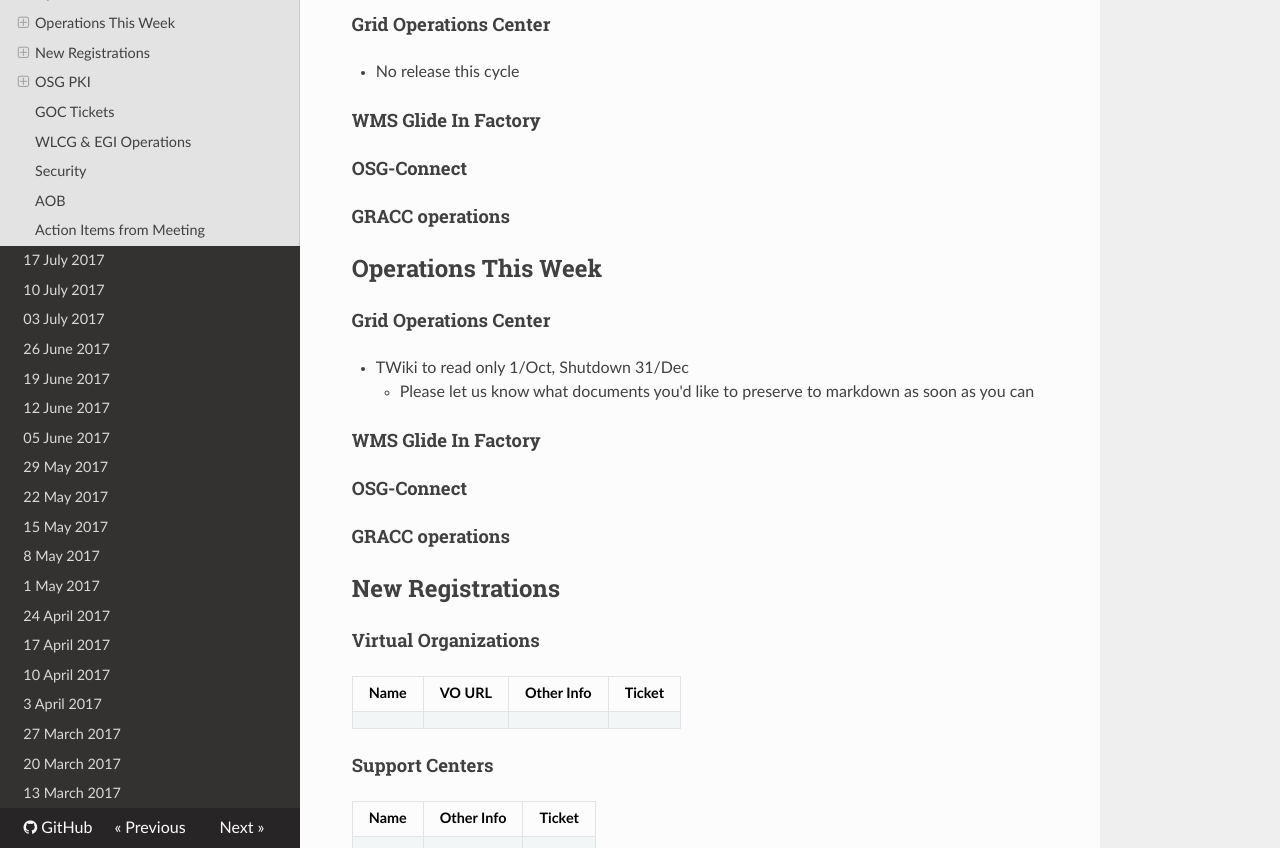
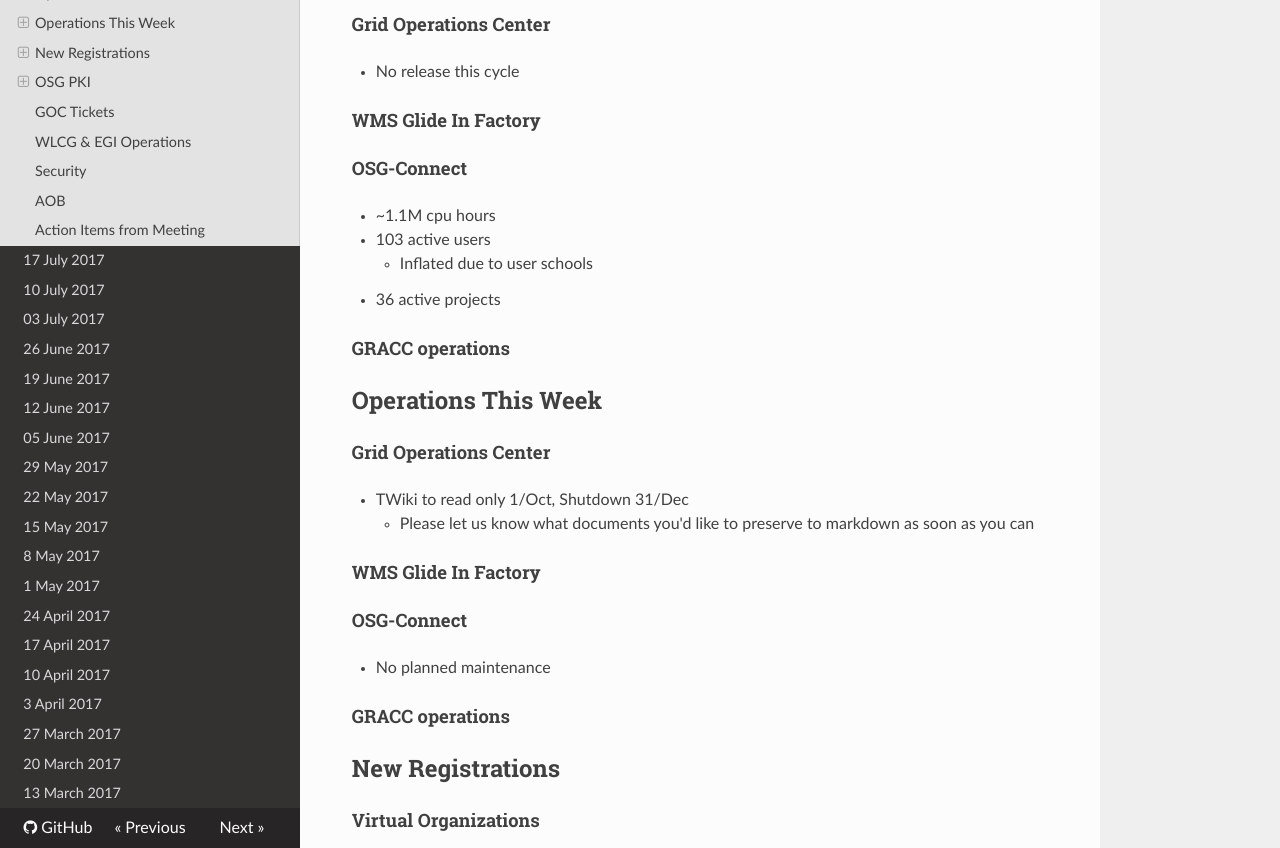
Before and after one commit to osg-htc/operations, an MkDocs documentation site: the page built from docs/WeeklyMinutes/24Jul2017.md, in a window 1280 px wide and 900 px high, scrolled down 1020 px, cut to the strip 52-900 px from the top of the window. Built offline with MkDocs 1.6.1, drawn with Linux system fonts in a browser that asks for light colours; nearby versions of some CDN libraries; old or Windows-style settings are respelled for this version of MkDocs.

Commit message:
OSG Connect updates

```diff
--- a/docs/WeeklyMinutes/24Jul2017.md
+++ b/docs/WeeklyMinutes/24Jul2017.md
@@ -22,6 +22,10 @@
 #### WMS Glide In Factory
 
 #### OSG-Connect
+   * ~1.1M cpu hours
+   * 103 active users
+      * Inflated due to user schools
+   * 36 active projects
 
 #### GRACC operations
 
@@ -34,6 +38,7 @@
 #### WMS Glide In Factory
 
 #### OSG-Connect
+   * No planned maintenance
 
 #### GRACC operations
 
```
